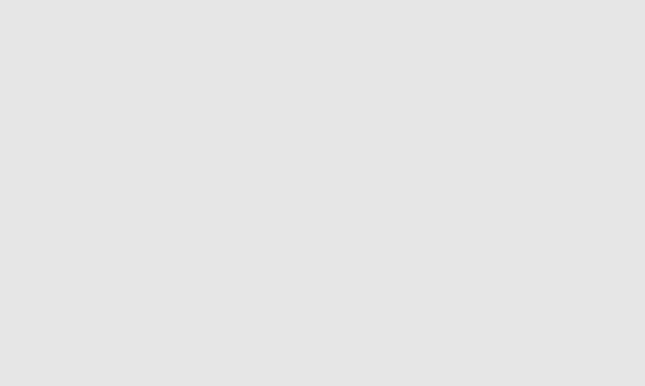
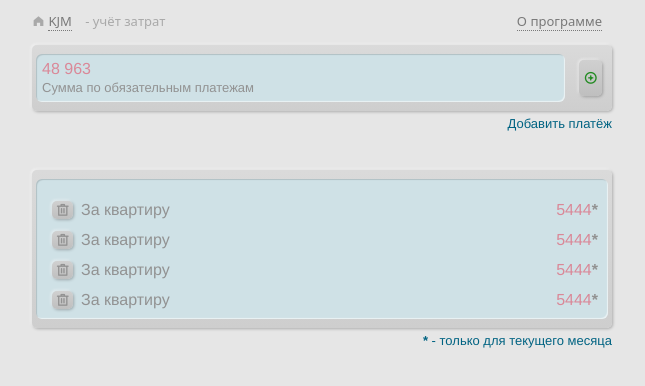
Before and after one commit to ondrey/kakebo, a Vue app: page /#/current-cost in a window 1280 px wide. Shown: the top 386 px of the page, without its empty margins (320-965 px from the left). Built offline with nearby package versions, Linux system fonts and the light colour scheme.

Commit message:
Форма ежемесячных расходов

```diff
--- a/src/components/addform.vue
+++ b/src/components/addform.vue
@@ -6,7 +6,7 @@
             </div>
 
             <div class="back">
-                <div style="margin: 0.5em; width: 100%; color: crimson;">{{titleshow}}</div>
+                <div style="margin: 0.5em; width: 100%;" class="crimson_lite">{{titleshow}}</div>
                 <input type="date" style="text-align: end;" id="amount_date" v-model="formshow.amount_date" tabindex="3" autocomplete="off" @input="onInput">
             </div>
 
--- a/src/components/alert.vue
+++ b/src/components/alert.vue
@@ -3,7 +3,7 @@
     <div class="infobable" v-if="visible">
     <div style="font-size: x-large;">{{title}}</div>
     <slot></slot>
-    <div @click="visible=false" class="buttonplus" style="padding: 5px; margin-top: 11px;"><span class="el-icon-circle-check  buttoicon" ></span>{{button_text}}</div>
+    <div v-show="button_text" @click="$emit('update:visible', false)" class="buttonplus" style="padding: 5px; margin-top: 11px;"><span class="el-icon-circle-check  buttoicon" ></span>{{button_text}}</div>
     </div>
 </transition>
 
@@ -29,8 +29,6 @@ export default {
     padding-top: 32px;
     box-shadow: 0px 9px 4px #828282;
     color: crimson;
-    font-size: small;
-    text-align: center;
 }
 
 .bounce-enter-active {
--- a/src/router/index.js
+++ b/src/router/index.js
@@ -31,6 +31,14 @@ const routes = [
         meta: {
           title: 'Новый расход'
         }
+      },
+      {
+        path: 'current-cost',
+        component: () => import(/* webpackChunkName: "CurrentCost" */ '../views/CurrentCost.vue'),
+        name: 'CurrentCost',
+        meta: {
+          title: 'Обязательные расходы'
+        }
       }
     ],
   }
--- a/src/store/index.js
+++ b/src/store/index.js
@@ -14,6 +14,9 @@ export default new Vuex.Store({
 
     ADD_CAT(state, cat) {
       state.categories.push(cat)
+    },
+    ADD_PAY(state) {
+      console.log(state)
     }
   },
   actions: {
@@ -27,6 +30,18 @@ export default new Vuex.Store({
           reject('Не удалось добавить категорию')
         })
       })
+    },
+
+    addPayments({ commit }, pay = {}) {
+
+      return new Promise((resolve, reject) => {
+        idb.save('payments', pay).then(()=>{
+          commit('ADD_PAY', pay)
+          resolve(pay)
+        }).catch(()=>{
+          reject('Не удалось добавить платёж в базу')
+        })
+      })
     }
   }
 
--- a/src/views/AddTransact.vue
+++ b/src/views/AddTransact.vue
@@ -9,7 +9,7 @@
             >
                 <button class="buttonplus button_large" tabindex="6" @click="$router.push('/')"> <span class="el-icon-caret-left buttoicon"></span> Назад</button>
                 <div>
-                    <button class="buttonplus button_large" tabindex="5" @click="saveTransact">
+                    <button class="buttonplus button_large" tabindex="5" @click="saveTransact" v-show="form.amount">
                         <span class="el-icon-circle-plus-outline buttoicon"></span> Ещё
                     </button>
                 </div>
@@ -19,12 +19,12 @@
 
 
 
-
-               <div class="head_box" v-for="ch in chek" :key="ch.id">
-                <div v-html="ch.amount.toLocaleString()"></div>
-                <span class="linkpage">{{ch.amount_comment}}</span>
-               </div>
-
+        <div class="plan" v-show="chek.length">
+            <div class="head_box" v-for="ch in chek" :key="ch.id">
+            <div v-html="ch.amount.toLocaleString()"></div>
+            <span class="linkpage">{{ch.amount_comment}}</span>
+            </div>
+        </div>
 
   </div>
 </template>
@@ -58,7 +58,11 @@ export default {
 
     methods:{
         saveTransact(){
-            console.log('saveGroup')
+
+            this.$store.dispatch('addPayments', {...this.form, category: this.$route.params}).then((res) => {
+                console.log(res)
+            })
+
             const res = {id: this.chek.length, ...this.form}
             this.chek.unshift(res)
             this.form.amount = ''
--- /dev/null
+++ b/src/views/CurrentCost.vue
@@ -0,0 +1,89 @@
+<template>
+
+    <div>
+
+
+                <div class="plan" style="display: flex; justify-content: space-between; min-height:0">
+                    <div class="back" style="width: 100%">
+
+                        <span style="padding: 3px;">
+                            <span class="crimson_lite">48 963</span> <br>
+                            <span style="font-size: small">Сумма по обязательным платежам</span>
+                        </span>
+
+                    </div>
+                    <button class="buttonplus button_large" tabindex="5" style="color: forestgreen"
+                        @click="alert=!alert">
+                    <span class="el-icon-circle-plus-outline buttoicon"></span>
+                    </button>
+                </div>
+                <div class="title">Добавить платёж</div>
+
+
+
+                <div class="plan" >
+
+                        <div class="back" style="display: block; padding: 10px;">
+                            <div class="listcost" v-for="i in arr" :key="i">
+                                <button class="buttonplus" style="margin-left: 6px; color: currentcolor;"> <span class="el-icon-delete buttoicon"></span></button>
+                                <span style="margin-left: 8px; width: 100%">За квартиру</span>
+                                <span class="crimson_lite">5444</span><strong>*</strong>
+                            </div>
+                        </div>
+
+                </div>
+                <div class="title"><strong>*</strong> - только для текущего месяца</div>
+
+
+
+                <alert :visible.sync="alert" title="">
+                <addform
+                    :form.sync="form"
+                    title="Плановый платёж"
+                    >
+
+                    <button class="buttonplus button_large" tabindex="6" @click="alert=!alert"> <span class="el-icon-caret-left buttoicon"></span> Отмена</button>
+
+                    <div>
+                        <button class="buttonplus button_large" tabindex="5"  :disabled="!Boolean(form.amount)">
+                            <span class="el-icon-circle-plus-outline buttoicon"></span> Сохранить
+                        </button>
+                    </div>
+                </addform>
+                </alert>
+
+
+
+    </div>
+
+
+</template>
+
+<script>
+import Addform from "../components/addform"
+import Alert from '../components/alert'
+
+export default {
+    components:{
+        Addform, Alert
+    },
+    data(){
+        return {
+            arr: new Array(4),
+            alert: false,
+            form:{
+                amount: null,
+                amount_date: new Date().toISOString().split('T')[0],
+                amount_comment: ''
+            }
+        }
+    }
+
+}
+</script>
+
+<style>
+.listcost {
+    display: flex; justify-content: space-between; min-height:0; margin-top:12px;
+}
+</style>
--- a/src/views/Home.vue
+++ b/src/views/Home.vue
@@ -33,19 +33,19 @@
   <div class="plan">
 
     <div class="head_box">
-    <a href="#" class="linkpage" style="text-align:left">Обязательные расходы</a>
+    <a href="#/current-cost" class="linkpage" style="text-align:left">Обязательные расходы</a>
       <span v-html="Number(15000).toLocaleString()" class="digiticon"></span>
       <span class="el-icon-date digiticon"></span>
     </div>
 
     <div class="head_box" style="padding-bottom:5px">
-    <a href="#" class="linkpage" style="text-align:left">Доходы</a>
+    <a href="#/current-income" class="linkpage" style="text-align:left">Доходы</a>
       <div v-html="Number(120000).toLocaleString()" class="digiticon"></div>
       <span class="el-icon-money digiticon"></span>
     </div>
 
     <div class="head_box" style="padding-bottom:5px">
-    <a href="#" class="linkpage" style="text-align:left">Бюджет по категориям</a>
+    <a href="#/budget-category" class="linkpage" style="text-align:left">Бюджет по категориям</a>
       <div v-html="Number(105000).toLocaleString()" class="digiticon"></div>
       <span class="el-icon-s-operation digiticon"></span>
     </div>
--- a/src/views/layout.vue
+++ b/src/views/layout.vue
@@ -36,6 +36,8 @@ label {
     margin-left: 15px;
 }
 
+
+
 input, textarea {
     color: #006382;
     border-style: none;
@@ -46,6 +48,10 @@ input, textarea {
 
 ::placeholder {
   color:  #97bfca;
+}
+
+.crimson_lite {
+  color: #da8898;
 }
 
 
@@ -81,6 +87,7 @@ input, textarea {
     padding: 3px;
     margin: 4px;
     box-shadow: inset -1px -1px 1px rgb(255 255 255 / 59%), inset 1px 1px 1px rgb(0 0 0 / 15%);
+    color: #929292;
 }
 
 .back_jambo {
```
Also changed, not shown: src/components/historylist.vue (+21 -4 lines).
